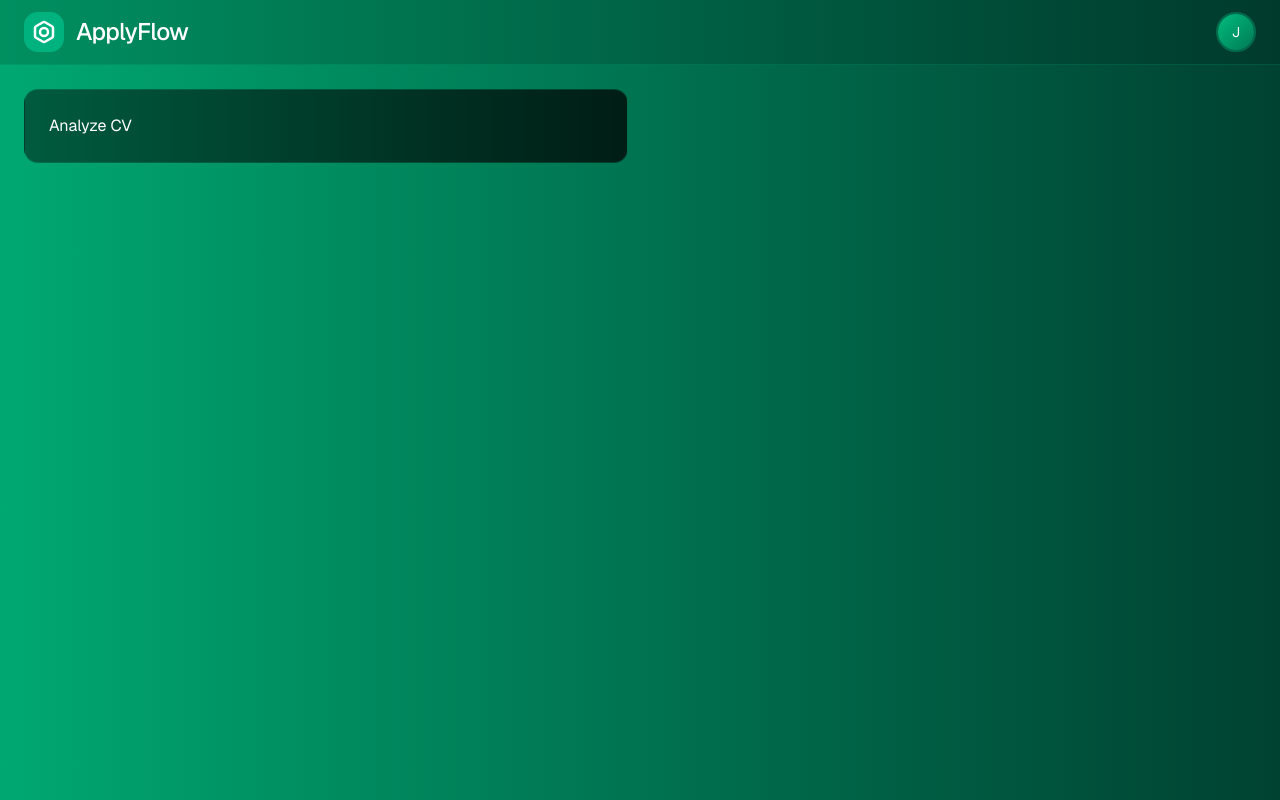
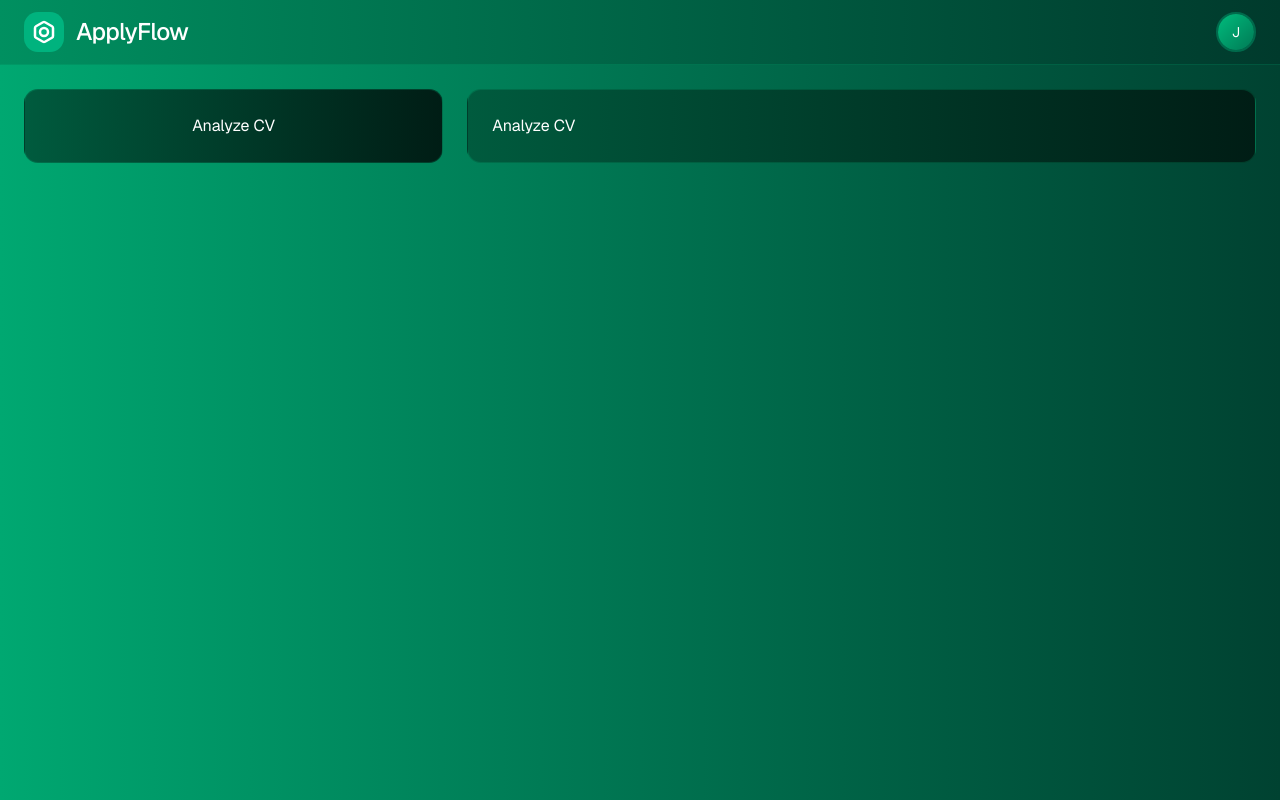
Before and after one commit to Lucreciaaaa/applyflow, a Next.js app: page /analyze in a window 1280 px wide. Built offline with nearby package versions, Linux system fonts and the light colour scheme.

Commit message:
cards layout

```diff
--- a/src/app/(app)/layout.tsx
+++ b/src/app/(app)/layout.tsx
@@ -9,7 +9,7 @@ export default function AppLayout({ children }: Props) {
   return (
     <>
       {/* Desktop */}
-      <div className="hidden h-screen flex-col lg:flex">
+      <div className="hidden h-screen flex-col overflow-y-auto lg:flex">
         <AppTopbar />
         <AppContent>{children}</AppContent>
       </div>
--- a/src/components/features/analysis/analysis-container.tsx
+++ b/src/components/features/analysis/analysis-container.tsx
@@ -3,16 +3,18 @@
 import { AnalysisState } from "@/types/analysis/state";
 import { useState } from "react";
 import AnalysisInput from "./analysis-input";
+import AnalysisOutput from "./analysis-ouput";
 
 const AnalysisContainer = () => {
   const [state, setState] = useState<AnalysisState>({ status: "idle" });
 
   return (
-    <div className="grid grid-cols-2 gap-6">
+    <div className="flex flex-row gap-6">
       <AnalysisInput
         disabled={state.status === "loading"}
         onSubmit={() => setState({ status: "loading" })}
       />
+      <AnalysisOutput />
     </div>
   );
 };
--- a/src/components/features/analysis/analysis-input.tsx
+++ b/src/components/features/analysis/analysis-input.tsx
@@ -13,7 +13,7 @@ const AnalysisInput = ({ disabled, onSubmit }: InputProps) => {
   const [jobDescription, setJobDescription] = useState(""); */
 
   return (
-    <Card>
+    <Card className="flex flex-1 flex-col gap-6">
       {/* upload */}
       {/* textarea */}
       <button onClick={onSubmit} disabled={disabled} className="text-white">
--- /dev/null
+++ b/src/components/features/analysis/analysis-ouput.tsx
@@ -0,0 +1,14 @@
+"use client";
+
+import Card from "@/components/shared/card";
+
+const AnalysisOutput = () => {
+  return (
+    <Card className="flex flex-2 flex-col gap-6">
+      {/* upload */}
+      {/* textarea */}
+      <p className="text-white">Analyze CV</p>
+    </Card>
+  );
+};
+export default AnalysisOutput;
```
